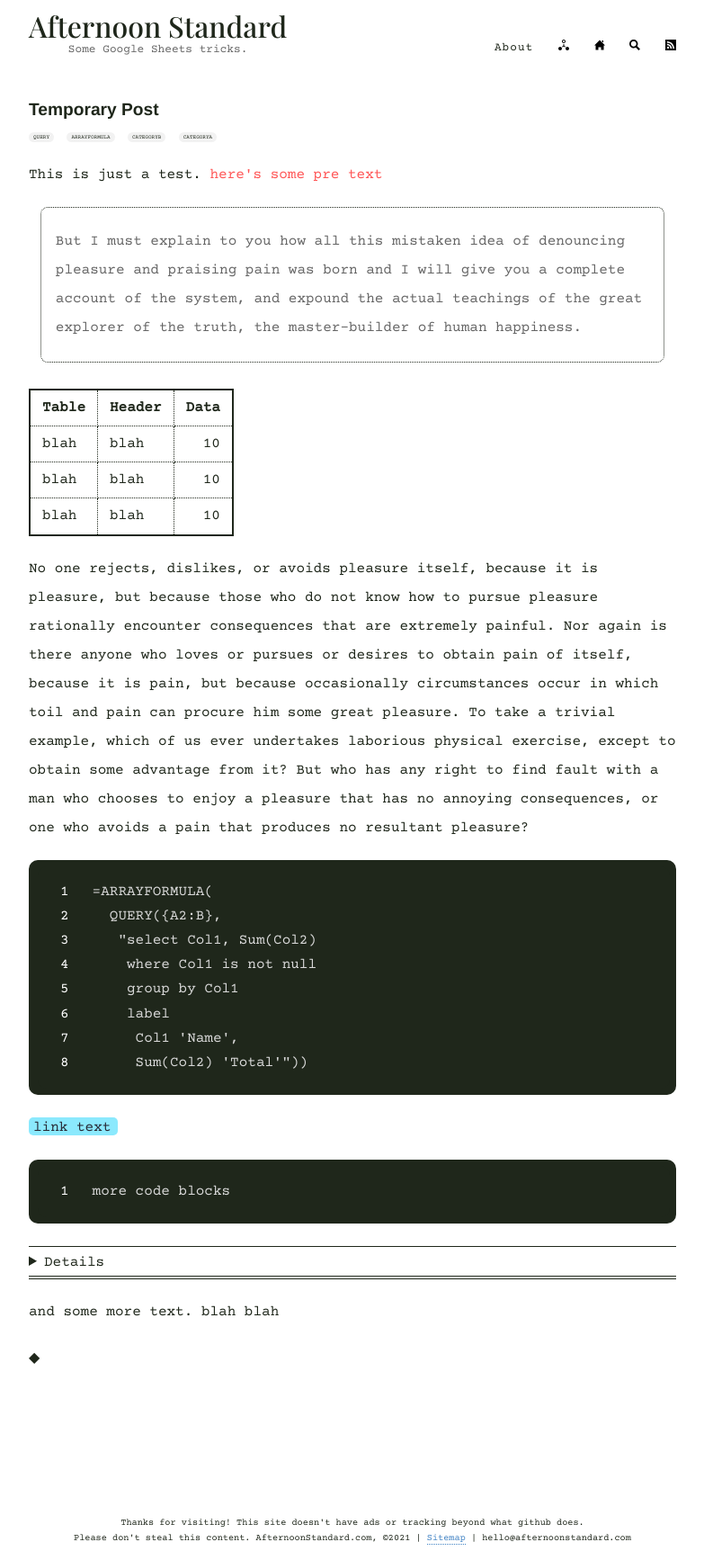
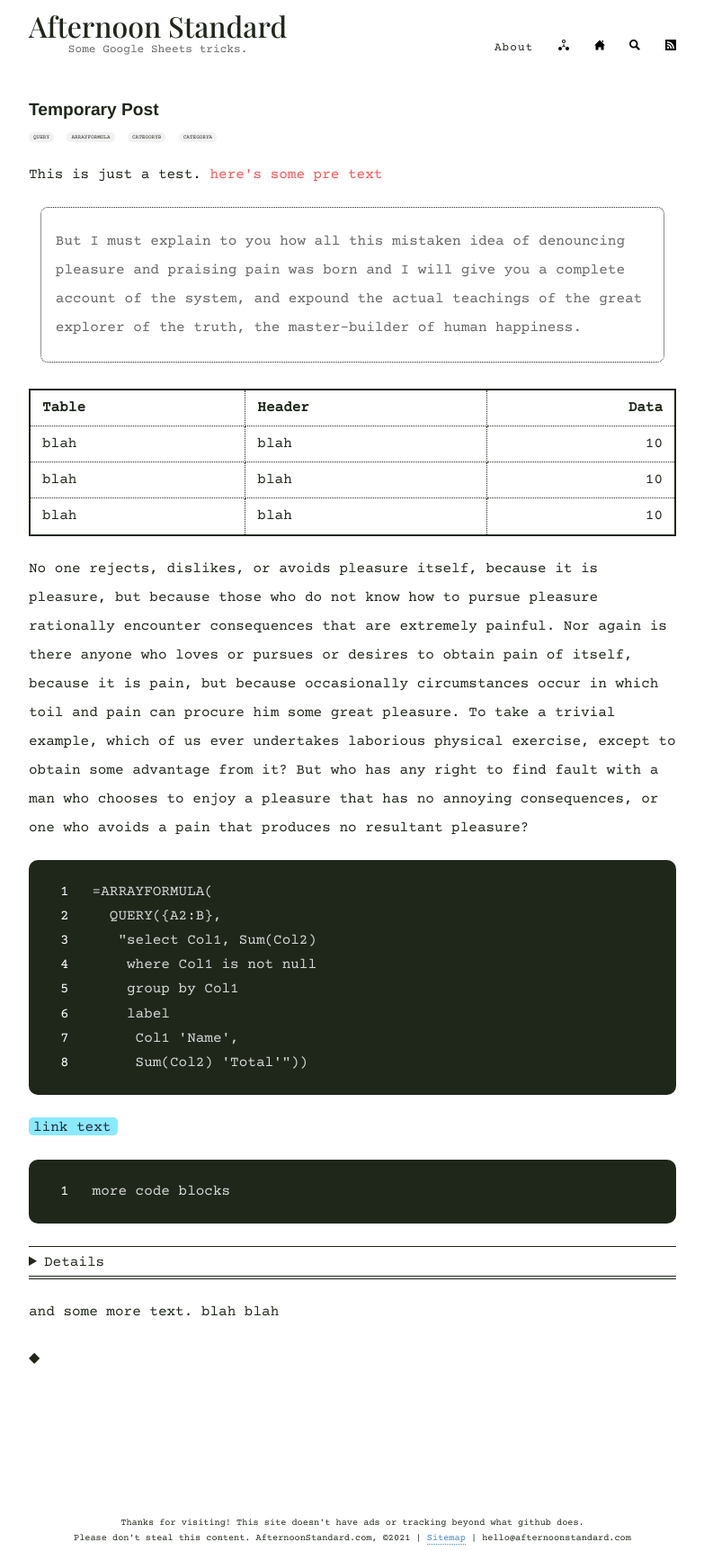
Before and after one commit to boringparty/hello-party.github.io, a Jekyll site: the page built from _posts/2021-02-04-hello.md, in a window 1280 px wide. Shown: the whole page at 90% size, without its empty margins (248-1031 px from the left). Built offline with Jekyll 4.4.1, drawn with Linux system fonts in a browser that asks for light colours.

Commit message:
Update style.scss

```diff
--- a/assets/style.scss
+++ b/assets/style.scss
@@ -172,16 +172,23 @@ table.rouge-table tr, table.rouge-table td {
     border: 0px;
     background: $back-dark;
     margin: 0px;
+    width: auto;
 }
 
 td.rouge-gutter.gl {
     color: $white;
+    width: auto;
+}
+
+table.rouge-table {
+    width: auto;
 }
 
 
 table {
 	padding: 0;
 	border: 2px solid $border;
+        width:100%;
 }
 
 table tr {
```
